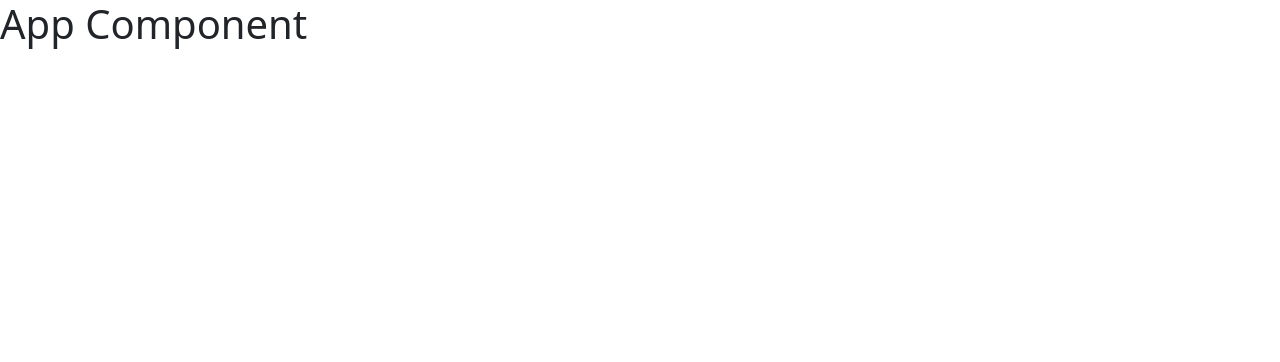
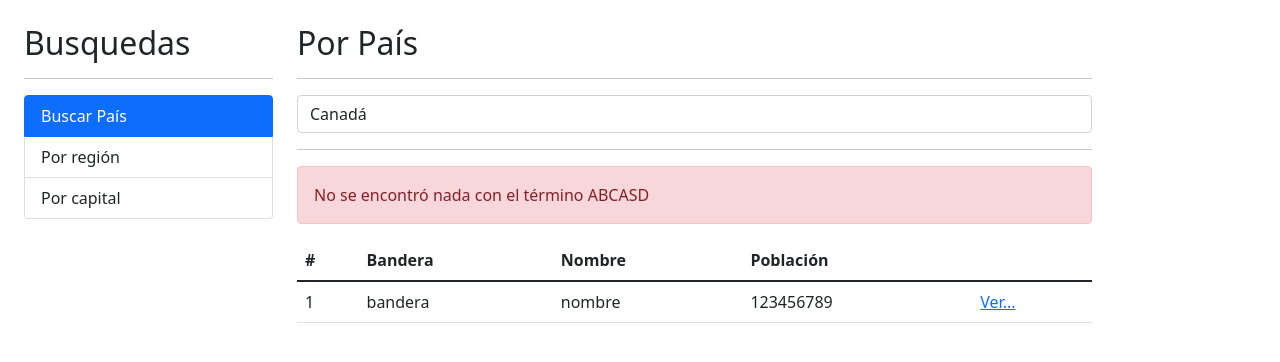
Before and after one commit to EzequielJavaS/paisesApp_exercise_Angular, an Angular app: page / in a window 1280 px wide. Shown: the top 362 px of the page. Built offline with nearby package versions, Linux system fonts and the light colour scheme.

Commit message:
Clase 103

```diff
--- a/src/app/app.component.html
+++ b/src/app/app.component.html
@@ -1,2 +1,9 @@
 
-<h1>App Component</h1>
+<div class="row container mt-4">
+    <div class="col-3">
+        <app-sidebar></app-sidebar>
+    </div>
+    <div class="col">
+        <router-outlet></router-outlet>
+    </div>
+</div>
--- a/src/app/app.module.ts
+++ b/src/app/app.module.ts
@@ -4,6 +4,7 @@ import { BrowserModule } from '@angular/platform-browser';
 import { AppComponent } from './app.component';
 import { PaisModule } from './pais/pais.module';
 import { SharedModule } from './shared/shared.module';
+import { AppRoutingModule } from './app-routing.module';
 
 @NgModule({
   declarations: [
@@ -11,8 +12,9 @@ import { SharedModule } from './shared/shared.module';
   ],
   imports: [
     BrowserModule,
+    AppRoutingModule,
     PaisModule,
-    SharedModule
+    SharedModule,
 
   ],
   providers: [],
--- a/src/app/pais/pages/por-pais/por-pais.component.html
+++ b/src/app/pais/pages/por-pais/por-pais.component.html
@@ -1 +1,45 @@
-<p>por-pais works!</p>
+<h2>Por País</h2>
+<hr>
+<div class="row">
+    <div class="col">
+        <form (ngSubmit)="buscar()" autocomplete="off">
+            <input type="text"
+                name="termino"
+                class="form-control"
+                [(ngModel)]="termino"
+                placeholder="Buscar país..."
+            >
+        </form>
+    </div>
+</div>
+<hr>
+
+<div class="alert alert-danger">
+    No se encontró nada con el término ABCASD
+</div>
+<div class="row">
+    <div class="col">
+        <table class="table table-hover">
+            <thead>
+                <tr>
+                    <th>#</th>
+                    <th>Bandera</th>
+                    <th>Nombre</th>
+                    <th>Población</th>
+                    <th></th>
+                </tr>
+            </thead>
+            <tbody>
+                <tr>
+                    <td>1</td>
+                    <td>bandera</td>
+                    <td>nombre</td>
+                    <td>123456789</td>
+                    <td>
+                        <a href="/pais/es">Ver...</a>
+                    </td>
+                </tr>
+            </tbody>
+        </table>
+    </div>
+</div>
--- a/src/app/pais/pages/por-pais/por-pais.component.ts
+++ b/src/app/pais/pages/por-pais/por-pais.component.ts
@@ -1,4 +1,4 @@
-import { Component, OnInit } from '@angular/core';
+import { Component} from '@angular/core';
 
 @Component({
   selector: 'app-por-pais',
@@ -6,11 +6,15 @@ import { Component, OnInit } from '@angular/core';
   styles: [
   ]
 })
-export class PorPaisComponent implements OnInit {
+export class PorPaisComponent {
+  termino: string= 'Canadá';
 
   constructor() { }
 
-  ngOnInit(): void {
+  buscar() {
+    console.log(this.termino);
   }
 
+
+
 }
--- a/src/app/pais/pais.module.ts
+++ b/src/app/pais/pais.module.ts
@@ -1,5 +1,6 @@
 import { NgModule } from '@angular/core';
 import { CommonModule } from '@angular/common';
+import { FormsModule } from '@angular/forms';
 import { PorCapitalComponent } from './pages/por-capital/por-capital.component';
 import { PorPaisComponent } from './pages/por-pais/por-pais.component';
 import { PorRegionComponent } from './pages/por-region/por-region.component';
@@ -21,7 +22,8 @@ import { VerPaisComponent } from './pages/ver-pais/ver-pais.component';
     VerPaisComponent
   ],
   imports: [
-    CommonModule
+    CommonModule,
+    FormsModule
   ]
 })
 export class PaisModule { }
--- a/src/app/shared/shared.module.ts
+++ b/src/app/shared/shared.module.ts
@@ -1,6 +1,7 @@
 import { NgModule } from '@angular/core';
 import { CommonModule } from '@angular/common';
 import { SidebarComponent } from './sidebar/sidebar.component';
+import { RouterModule } from '@angular/router';
 
 
 
@@ -12,7 +13,8 @@ import { SidebarComponent } from './sidebar/sidebar.component';
     SidebarComponent
   ],
   imports: [
-    CommonModule
+    CommonModule,
+    RouterModule
   ]
 })
 export class SharedModule { }
--- a/src/app/shared/sidebar/sidebar.component.html
+++ b/src/app/shared/sidebar/sidebar.component.html
@@ -1 +1,17 @@
-<p>sidebar works!</p>
+<h2>Busquedas</h2>
+    <hr>
+    <ul class="list-group">
+        <li routerLink=""
+            routerLinkActive="active"
+            [routerLinkActiveOptions]="{ exact: true}"
+            class="list-group-item">Buscar País
+        </li>
+        <li routerLink="region"
+            routerLinkActive="active"
+            class="list-group-item">Por región
+        </li>
+        <li routerLink="capital"
+            routerLinkActive="active"
+            class="list-group-item">Por capital
+        </li>
+    </ul>
--- a/src/app/shared/sidebar/sidebar.component.ts
+++ b/src/app/shared/sidebar/sidebar.component.ts
@@ -4,6 +4,7 @@ import { Component, OnInit } from '@angular/core';
   selector: 'app-sidebar',
   templateUrl: './sidebar.component.html',
   styles: [
+    `li { cursor: pointer}`
   ]
 })
 export class SidebarComponent implements OnInit {
```
Also changed, not shown: src/app/app-routing.module.ts (added, +41 -0 lines).
